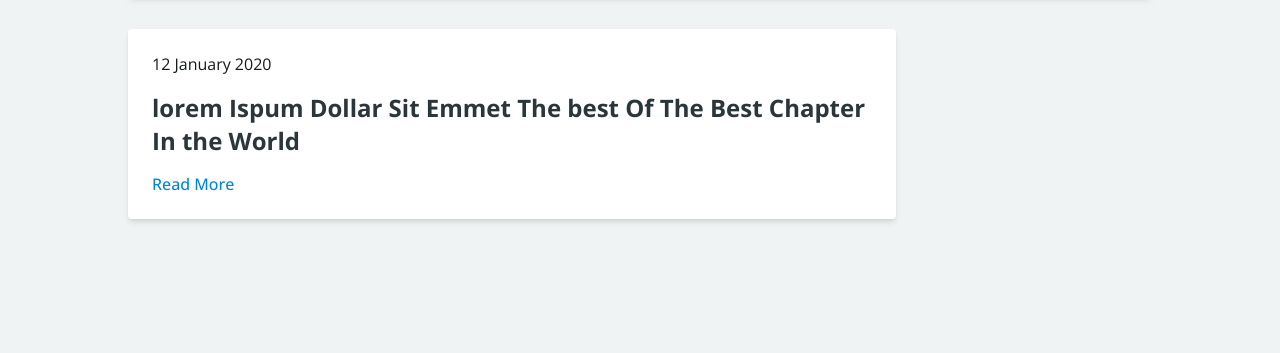
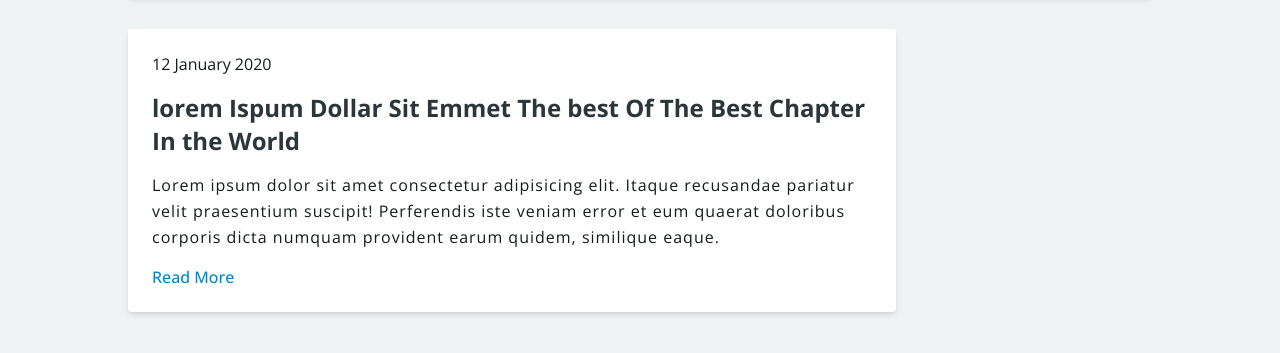
Before and after one commit to gopalloharnew/blog-homepage-template, a plain HTML site: page index.html in a window 1280 px wide. Shown: the part 179-532 px from the top of the page. Drawn offline with nearby package versions, Linux system fonts and the light colour scheme.

Commit message:
Added Description to cards

```diff
--- a/css/main.css
+++ b/css/main.css
@@ -52,6 +52,12 @@ main{
     --title-clr: hsl(200, 15%, 0%);
 }
 
+.card-description{
+    margin-top: 1rem;
+    line-height: 1.6rem;
+    letter-spacing: 1px;
+}
+
 .read-more{
     color: var(--accent-clr);
     text-decoration: none;
--- a/index.html
+++ b/index.html
@@ -19,28 +19,45 @@
 </head>
 
 <body>
+    <!-- nav -->
     <nav class="flex">
+
         <a href="#" class="logo flex center">Blog New</a>
+
         <ul id="navoptions" class="flex">
             <li><a href="#">Home</a></li>
             <li><a href="#">About</a></li>
             <li><a href="#">Contact</a></li>
         </ul>
+
         <div class="sign-button-wraper flex">
             <div class="sign-button sign-in flex">Sign in</div>
             <div class="sign-button sign-in flex">Sign up</div>
         </div>
+
     </nav>
+
+    <!-- main -->
     <main class="flex column">
+
         <h1 class="blog-title">My Blogs</h1>
 
+        <!-- search -->
         <input id="search" autocapitalize="none" autocomplete="off" autocorrect="off" tabindex="0" type="text" spellcheck="false" placeholder="Search" aria-label="Search" dir="ltr">
 
         <div class="card-wraper">
+
+            <!-- card -->
             <div class="card flex column">
+
                 <span class="date">12 January 2020</span>
+
                 <a href="#" class="card-title"><h2>lorem Ispum Dollar Sit Emmet The best Of The Best Chapter In the World</h2></a>
+
+                <p class="card-description">Lorem ipsum dolor sit amet consectetur adipisicing elit. Itaque recusandae pariatur velit praesentium suscipit! Perferendis iste veniam error et eum quaerat doloribus corporis dicta numquam provident earum quidem, similique eaque.</p>
+
                 <a href="#" class="read-more">Read More</a>
+
             </div>
         </div>
     </main>
```
